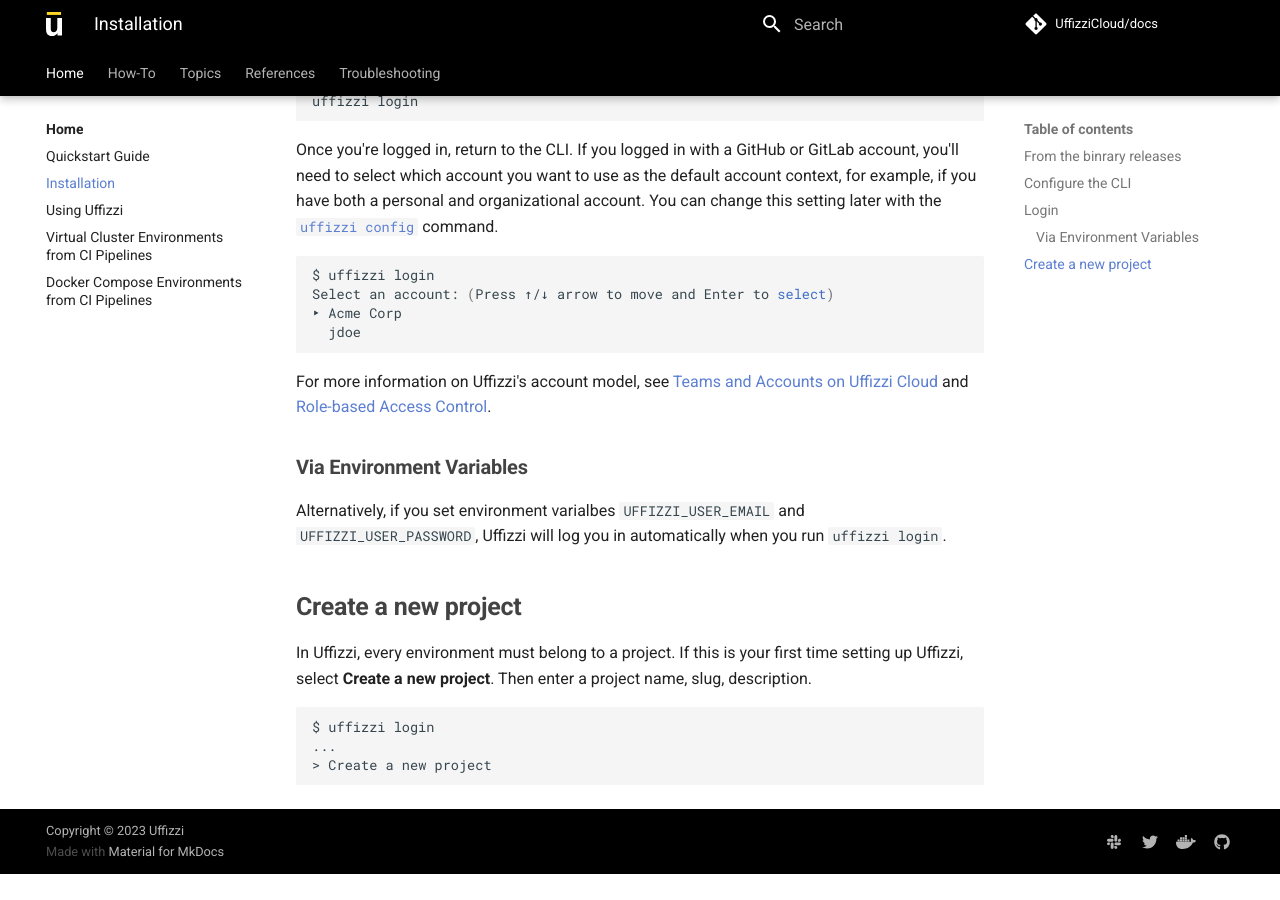
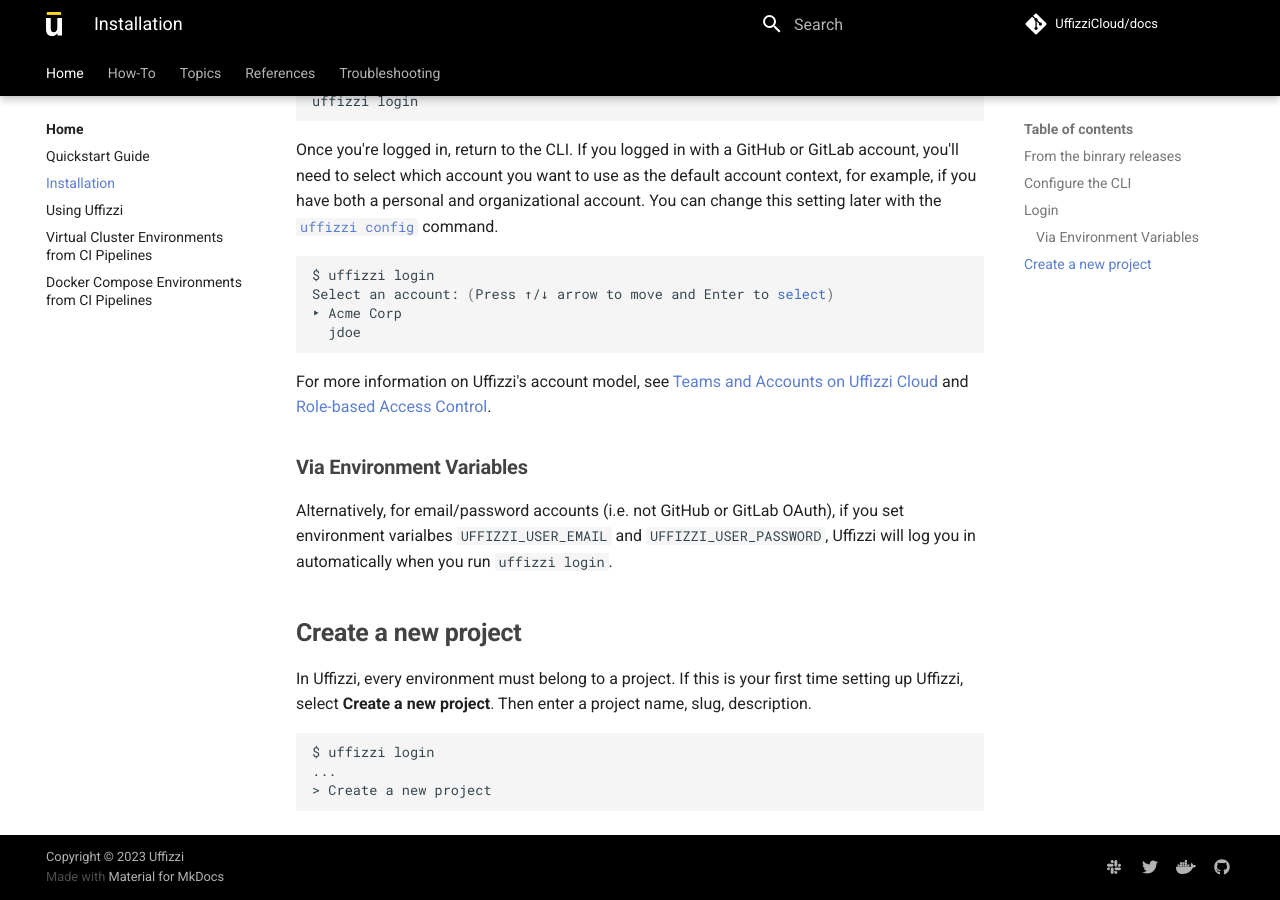
Before and after one commit to UffizziCloud/docs, an MkDocs documentation site: the page built from docs/install.md, in a window 1280 px wide and 900 px high, scrolled down 882 px. Built offline with MkDocs 1.6.1 and Material for MkDocs 9.7.7, drawn with Linux system fonts in a browser that asks for light colours; comment, search, counter and statistics services are not loaded; before the commit the page ends 1756 px from its top, so only the background shows below that.

Commit message:
update wording

```diff
--- a/docs/install.md
+++ b/docs/install.md
@@ -55,7 +55,7 @@
 
 ### Via Environment Variables
 
-Alternatively, if you set environment varialbes `UFFIZZI_USER_EMAIL` and `UFFIZZI_USER_PASSWORD`, Uffizzi will log you in automatically when you run `uffizzi login`.
+Alternatively, for email/password accounts (i.e. not GitHub or GitLab OAuth), if you set environment varialbes `UFFIZZI_USER_EMAIL` and `UFFIZZI_USER_PASSWORD`, Uffizzi will log you in automatically when you run `uffizzi login`.
 
 ## Create a new project
 
```
